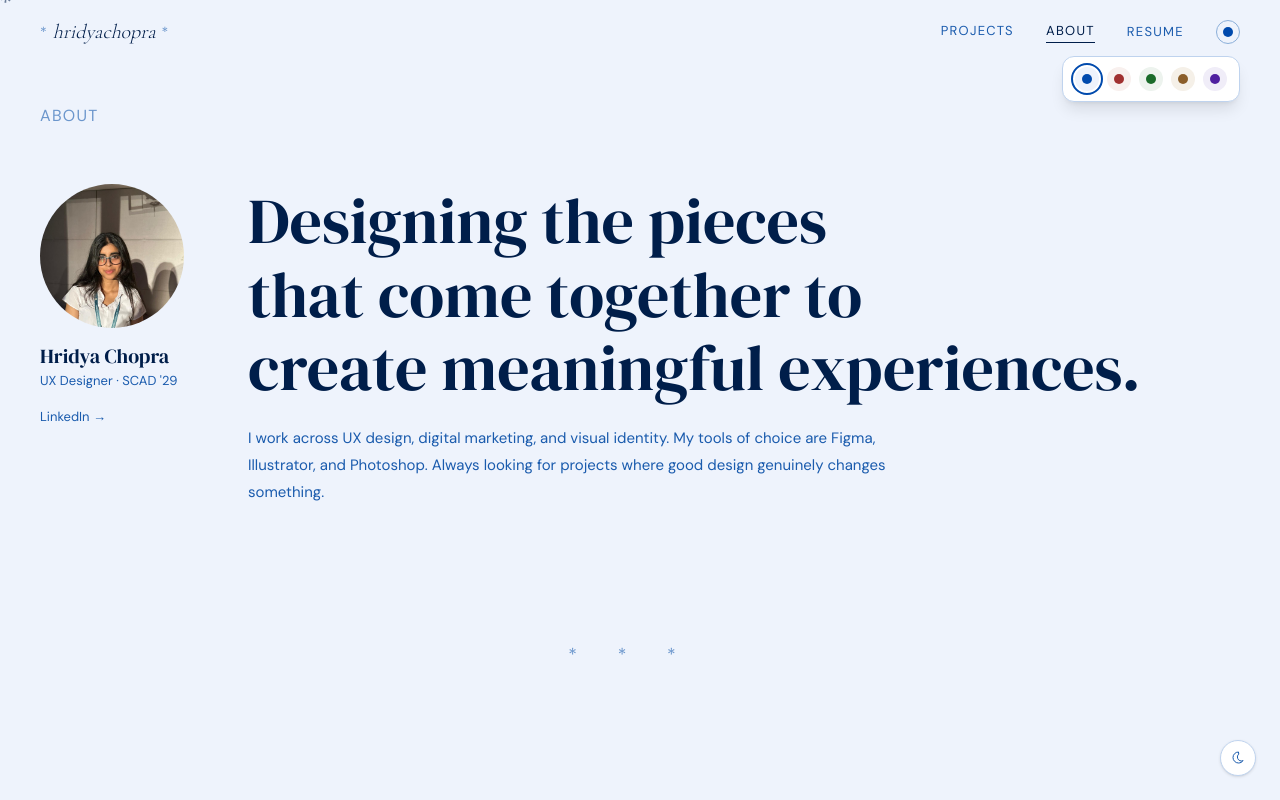
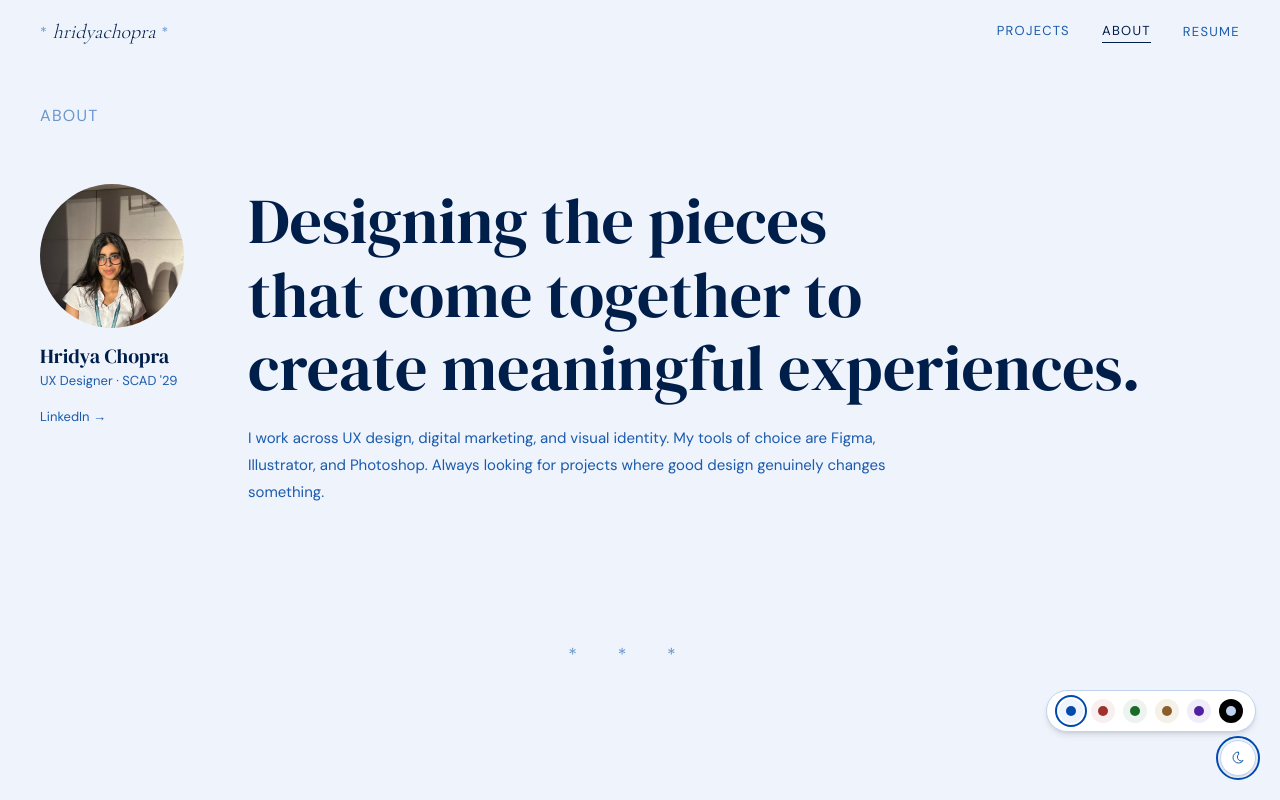
Before and after one commit to choprahridya/hridyachopra, a Next.js app: page /about in a window 1280 px wide. Both pictures are taken after a click on the button "Change theme". Shown: the top 800 px of the page. Built offline with nearby package versions, Linux system fonts and the light colour scheme.

Commit message:
Moon button opens colour theme bar; remove picker from nav

```diff
--- a/components/Nav.tsx
+++ b/components/Nav.tsx
@@ -3,7 +3,6 @@
 import Link from 'next/link';
 import { usePathname } from 'next/navigation';
 import { useState, useEffect } from 'react';
-import { ThemePicker } from '@/components/ThemePicker';
 
 
 const navLinks = [
@@ -82,7 +81,6 @@ export function Nav() {
             >
               Resume
             </a>
-            <ThemePicker />
           </div>
 
           {/* Mobile */}
--- a/components/ui/ThemeToggle.tsx
+++ b/components/ui/ThemeToggle.tsx
@@ -1,47 +1,94 @@
 'use client';
 
-import { useEffect, useState } from 'react';
+import { useEffect, useState, useRef } from 'react';
+
+const PALETTES = [
+  { id: 'default',  label: 'Blue',     bg: '#EEF3FC', dot: '#004AAD' },
+  { id: 'rose',     label: 'Rose',     bg: '#F8F0EE', dot: '#A03030' },
+  { id: 'sage',     label: 'Sage',     bg: '#EDF3EE', dot: '#1A6B2A' },
+  { id: 'sand',     label: 'Sand',     bg: '#F5F0E8', dot: '#8B5E2A' },
+  { id: 'lavender', label: 'Lavender', bg: '#F0EDF8', dot: '#5020A0' },
+  { id: 'dark',     label: 'Dark',     bg: '#000000', dot: '#BFD3EE' },
+];
+
+function applyTheme(id: string) {
+  const html = document.documentElement;
+  if (id === 'dark') {
+    html.classList.add('dark');
+    html.removeAttribute('data-theme');
+  } else {
+    html.classList.remove('dark');
+    if (id === 'default') {
+      html.removeAttribute('data-theme');
+    } else {
+      html.setAttribute('data-theme', id);
+    }
+  }
+  localStorage.setItem('portfolio-theme', id);
+}
 
 export function ThemeToggle() {
-  const [theme, setTheme] = useState<'light' | 'dark'>('light');
+  const [open, setOpen] = useState(false);
+  const [current, setCurrent] = useState('default');
+  const ref = useRef<HTMLDivElement>(null);
 
   useEffect(() => {
-    const saved = localStorage.getItem('theme') as 'light' | 'dark' | null;
-    const resolved = saved ?? 'light';
-    setTheme(resolved);
-    document.documentElement.classList.toggle('dark', resolved === 'dark');
+    const saved = localStorage.getItem('portfolio-theme') || 'default';
+    setCurrent(saved);
+    applyTheme(saved);
   }, []);
 
-  const toggleTheme = () => {
-    const next = theme === 'light' ? 'dark' : 'light';
-    setTheme(next);
-    localStorage.setItem('theme', next);
-    document.documentElement.classList.toggle('dark', next === 'dark');
+  useEffect(() => {
+    const handler = (e: MouseEvent) => {
+      if (ref.current && !ref.current.contains(e.target as Node)) setOpen(false);
+    };
+    document.addEventListener('mousedown', handler);
+    return () => document.removeEventListener('mousedown', handler);
+  }, []);
+
+  const handleSelect = (id: string) => {
+    setCurrent(id);
+    applyTheme(id);
+    setOpen(false);
   };
 
+  const active = PALETTES.find(p => p.id === current) ?? PALETTES[0];
+
   return (
-    <button
-      onClick={toggleTheme}
-      className="fixed bottom-6 right-6 z-50 w-9 h-9 flex items-center justify-center rounded-full border border-border bg-bg-card text-text-secondary hover:text-text-primary shadow-sm hover:shadow-md transition-all duration-200"
-      aria-label="Toggle theme"
-    >
-      {theme === 'light' ? (
-        <svg width="15" height="15" viewBox="0 0 15 15" fill="none" xmlns="http://www.w3.org/2000/svg">
+    <div ref={ref} className="fixed bottom-6 right-6 z-50 flex flex-col items-end gap-2">
+
+      {/* Colour bar — slides up when open */}
+      {open && (
+        <div className="flex items-center gap-2 px-3 py-2 bg-bg-card border border-border rounded-full shadow-md">
+          {PALETTES.map(p => (
+            <button
+              key={p.id}
+              title={p.label}
+              onClick={() => handleSelect(p.id)}
+              className="w-6 h-6 rounded-full flex items-center justify-center transition-transform hover:scale-110"
+              style={{
+                background: p.bg,
+                outline: current === p.id ? `2px solid ${p.dot}` : '2px solid transparent',
+                outlineOffset: '2px',
+              }}
+            >
+              <span className="w-2.5 h-2.5 rounded-full block" style={{ background: p.dot }} />
+            </button>
+          ))}
+        </div>
+      )}
+
+      {/* Moon / sun button */}
+      <button
+        onClick={() => setOpen(!open)}
+        className="w-9 h-9 flex items-center justify-center rounded-full border border-border bg-bg-card text-text-secondary hover:text-text-primary shadow-sm hover:shadow-md transition-all duration-200"
+        aria-label="Change theme"
+        style={{ outline: open ? `2px solid ${active.dot}` : 'none', outlineOffset: '2px' }}
+      >
+        <svg width="15" height="15" viewBox="0 0 15 15" fill="none">
           <path d="M7.5 1C4.46 1 2 3.46 2 6.5C2 9.54 4.46 12 7.5 12C9.38 12 11.05 11.07 12.07 9.64C11.56 9.87 11 10 10.41 10C8.21 10 6.41 8.21 6.41 6C6.41 4.67 7.08 3.49 8.11 2.77C7.92 2.74 7.71 2.72 7.5 2.72V1Z" stroke="currentColor" strokeWidth="1" fill="none"/>
         </svg>
-      ) : (
-        <svg width="15" height="15" viewBox="0 0 15 15" fill="none" xmlns="http://www.w3.org/2000/svg">
-          <circle cx="7.5" cy="7.5" r="3" stroke="currentColor" strokeWidth="1"/>
-          <line x1="7.5" y1="1" x2="7.5" y2="2.5" stroke="currentColor" strokeWidth="1" strokeLinecap="round"/>
-          <line x1="7.5" y1="12.5" x2="7.5" y2="14" stroke="currentColor" strokeWidth="1" strokeLinecap="round"/>
-          <line x1="14" y1="7.5" x2="12.5" y2="7.5" stroke="currentColor" strokeWidth="1" strokeLinecap="round"/>
-          <line x1="2.5" y1="7.5" x2="1" y2="7.5" stroke="currentColor" strokeWidth="1" strokeLinecap="round"/>
-          <line x1="12.1" y1="2.9" x2="11.04" y2="3.96" stroke="currentColor" strokeWidth="1" strokeLinecap="round"/>
-          <line x1="3.96" y1="11.04" x2="2.9" y2="12.1" stroke="currentColor" strokeWidth="1" strokeLinecap="round"/>
-          <line x1="12.1" y1="12.1" x2="11.04" y2="11.04" stroke="currentColor" strokeWidth="1" strokeLinecap="round"/>
-          <line x1="3.96" y1="3.96" x2="2.9" y2="2.9" stroke="currentColor" strokeWidth="1" strokeLinecap="round"/>
-        </svg>
-      )}
-    </button>
+      </button>
+    </div>
   );
 }
```
